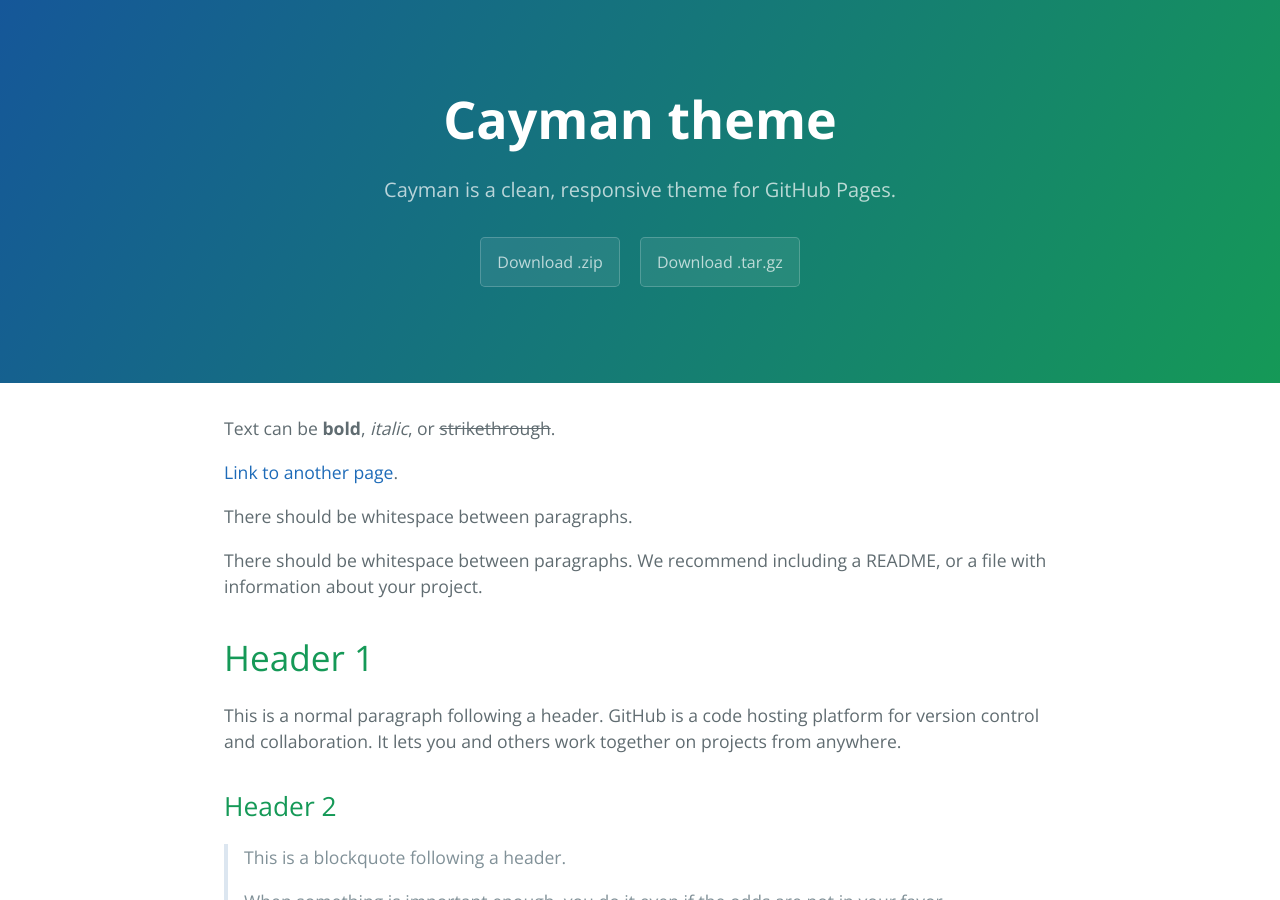
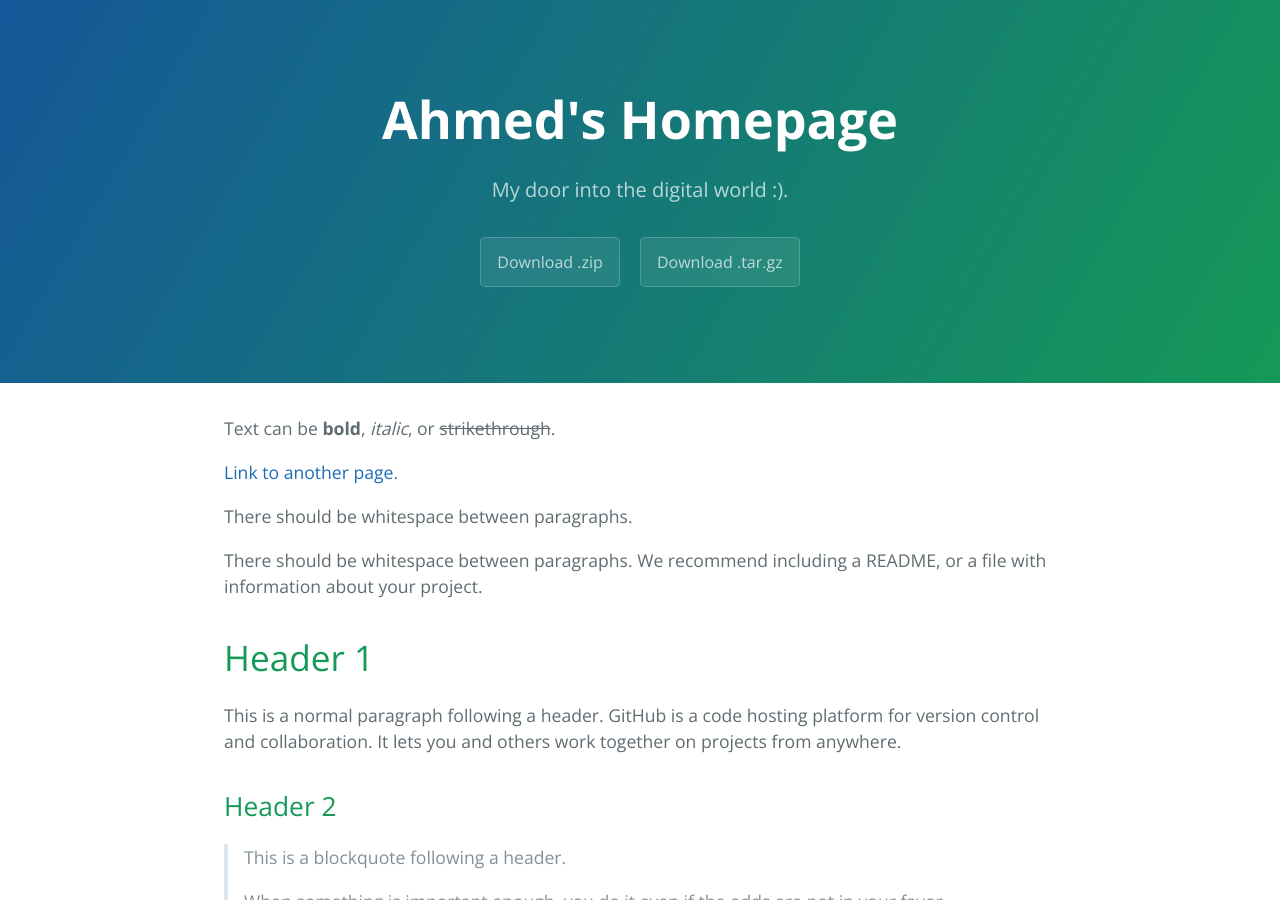
Before and after one commit to ahmd-mahm/ahmd-mahm.github.io, a Jekyll site: the page built from index.md, in a window 1280 px wide and 900 px high. Built offline with Jekyll 4.4.1, drawn with Linux system fonts in a browser that asks for light colours.

Commit message:
no message

```diff
--- a/_config.yml
+++ b/_config.yml
@@ -1,5 +1,5 @@
-title: Cayman theme
-description: Cayman is a clean, responsive theme for GitHub Pages.
+title: Ahmed's Homepage
+description: My door into the digital world :).
 show_downloads: true
 google_analytics:
 theme: jekyll-theme-cayman
```
